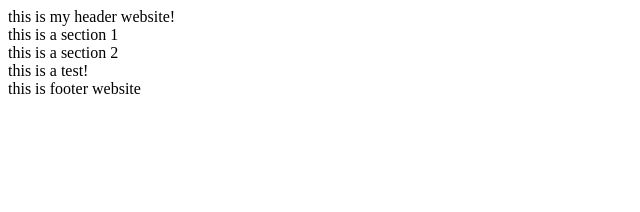
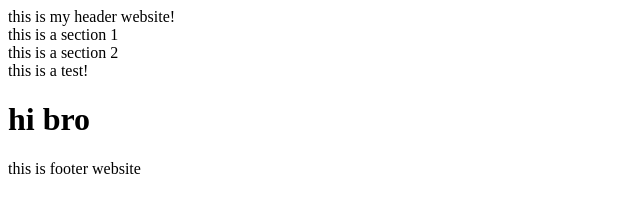
Before and after one commit to umlxv66666/test, a plain HTML site: page index.html in a window 1280 px wide. Shown: the whole page, without its empty margins (0-640 px from the left). Drawn offline with Linux system fonts and the light colour scheme.

Commit message:
Update index.html

```diff
--- a/index.html
+++ b/index.html
@@ -12,6 +12,7 @@
       <section>this is a section 2</section>
     </main>
     <aside>this is a test!</aside>
+    <h1>hi bro</h1>
     <footer>this is footer website</footer>
   </body>
 </html>
```
